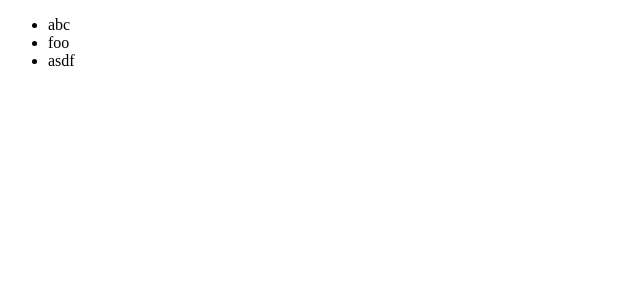
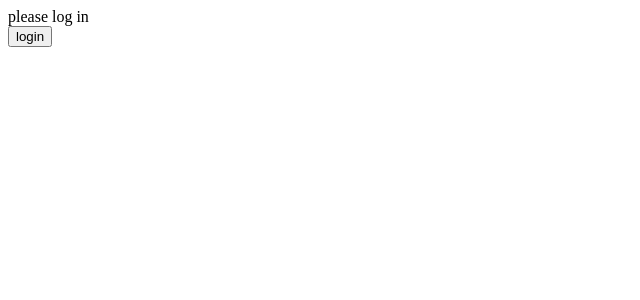
Before and after one commit to alxkhr/react-redux-setup, a React app: page / in a window 1280 px wide. Shown: the top 300 px of the page, without its empty margins (0-640 px from the left). Built offline with nearby package versions, Linux system fonts and the light colour scheme; the HTML template or start-up script is replaced by a standard one.

Commit message:
props, state, data binding

```diff
--- a/src/components/app.tsx
+++ b/src/components/app.tsx
@@ -1,13 +1,31 @@
-import React from 'react';
+import React, { useState } from 'react';
 
 import { Login } from './login/login';
 import { LoginService } from './login/login.service';
 import { NoteList } from './notes/note-list';
 
 export function App() {
-  LoginService.login('max');
-  if (!LoginService.isLoggedIn()) {
-    return <Login />;
+  const [isLoggedIn, setIsLoggedIn] = useState(LoginService.isLoggedIn());
+  if (!isLoggedIn) {
+    return (
+      <Login
+        onLogin={() => {
+          setIsLoggedIn(LoginService.isLoggedIn());
+        }}
+      />
+    );
   }
-  return <NoteList />;
+  return (
+    <div>
+      <button
+        onClick={() => {
+          LoginService.logout();
+          setIsLoggedIn(LoginService.isLoggedIn());
+        }}
+      >
+        logout
+      </button>
+      <NoteList />
+    </div>
+  );
 }
--- a/src/components/login/login.service.ts
+++ b/src/components/login/login.service.ts
@@ -8,4 +8,8 @@ export namespace LoginService {
   export function login(username: string) {
     localStorage.setItem(USER_KEY, username);
   }
+
+  export function logout() {
+    localStorage.removeItem(USER_KEY);
+  }
 }
--- a/src/components/login/login.tsx
+++ b/src/components/login/login.tsx
@@ -1,5 +1,20 @@
 import React from 'react';
 
-export function Login() {
-  return <div>please log in</div>;
+import { LoginService } from './login.service';
+
+export function Login(props: { onLogin: () => void }) {
+  return (
+    <div>
+      please log in
+      <br />
+      <button
+        onClick={() => {
+          LoginService.login('max');
+          props.onLogin();
+        }}
+      >
+        login
+      </button>
+    </div>
+  );
 }
--- a/src/components/notes/note-list.tsx
+++ b/src/components/notes/note-list.tsx
@@ -1,12 +1,32 @@
-import React from 'react';
+import React, { useState } from 'react';
+
+import { Note } from './note';
 
 export function NoteList() {
-  const notes = ['abc', 'foo', 'asdf'];
+  const [notes, setNotes] = useState(['abc', 'foo', 'asdf']);
+  const [text, setText] = useState('');
   return (
-    <ul>
-      {notes.map((note) => (
-        <li>{note}</li>
-      ))}
-    </ul>
+    <>
+      <ul>
+        {notes.map((note, i) => (
+          <Note text={note} key={i} /> // index is not a good react-key
+        ))}
+      </ul>
+      <input
+        type="text"
+        value={text}
+        onChange={(e) => {
+          setText(e.target.value);
+        }}
+      />
+      <button
+        onClick={() => {
+          setNotes([...notes, text]);
+          setText('');
+        }}
+      >
+        add
+      </button>
+    </>
   );
 }
--- /dev/null
+++ b/src/components/notes/note.tsx
@@ -0,0 +1,5 @@
+import React from 'react';
+
+export function Note(props: { text: string }) {
+  return <li>{props.text}</li>;
+}
```
